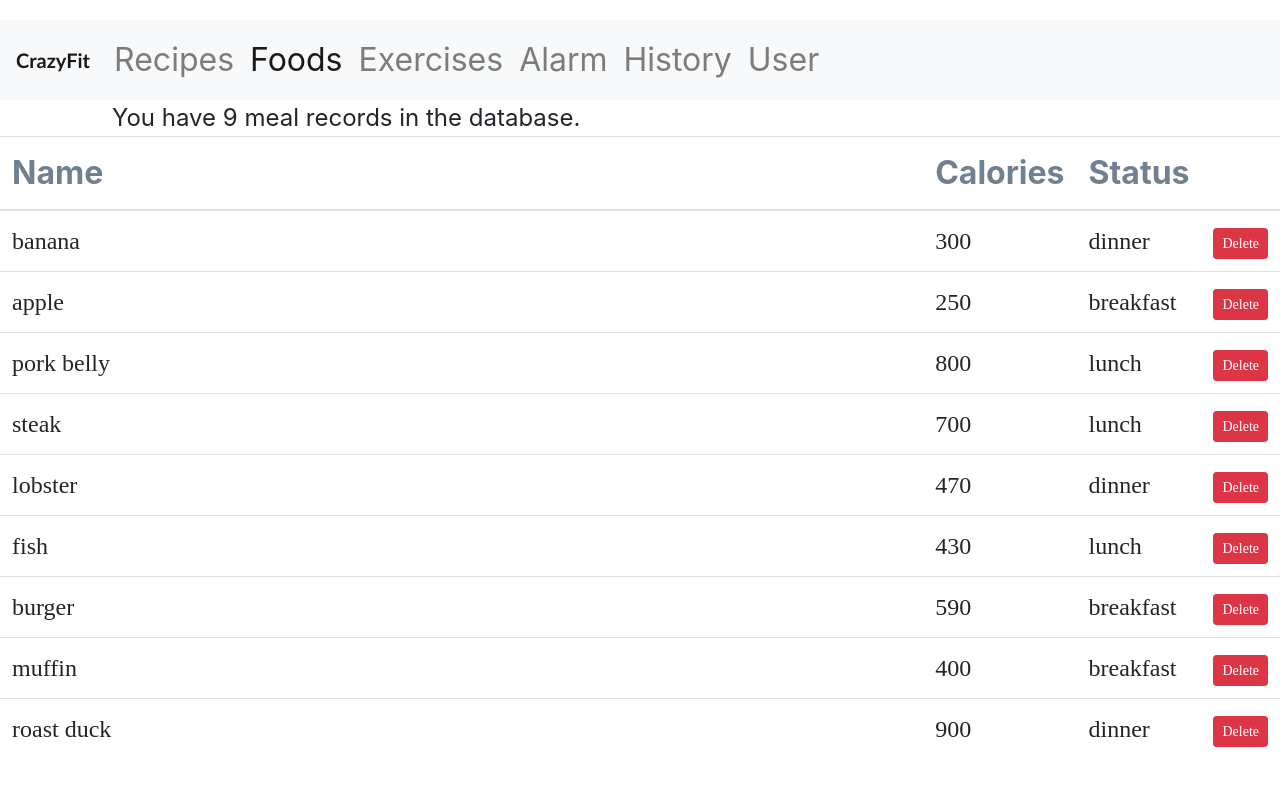
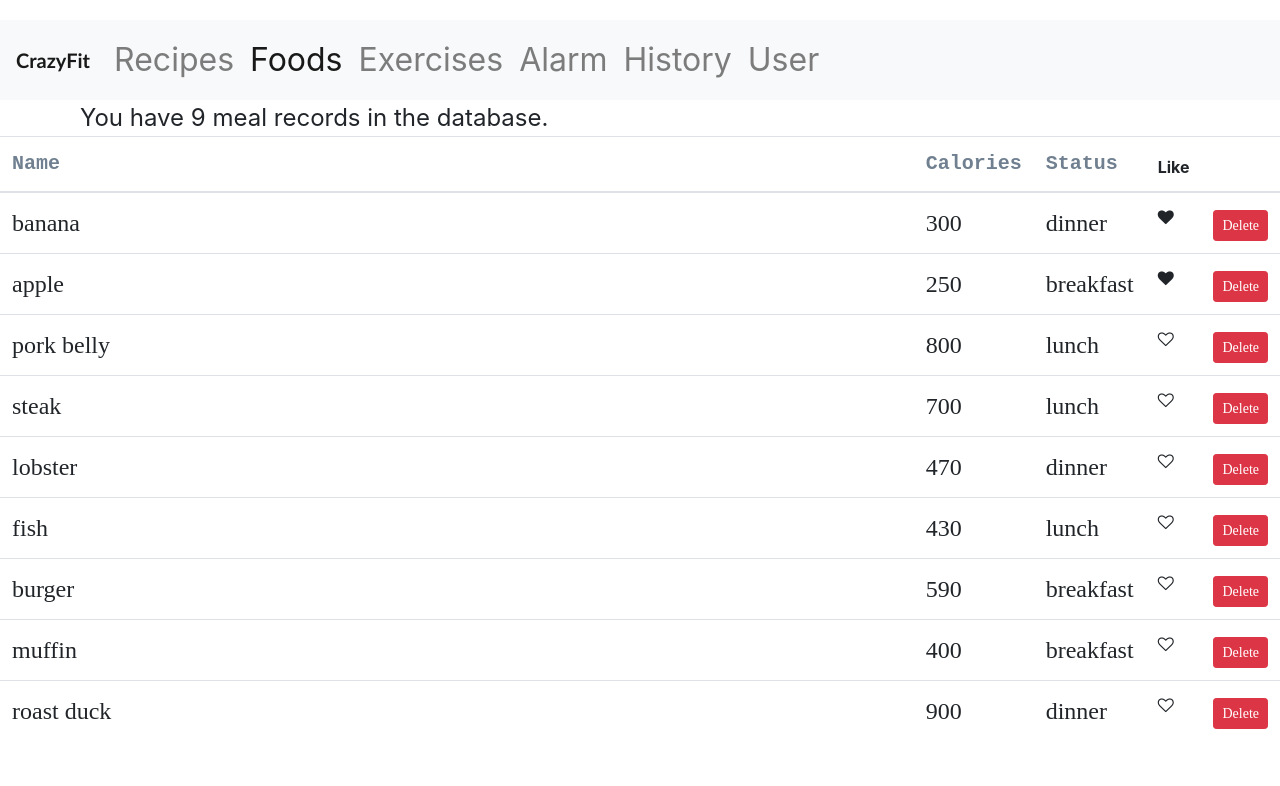
Before and after one commit to evegogogo/WebProject-React, a React (Create React App) app: page /foods in a window 1280 px wide. Shown: the top 786 px of the page. Built offline with nearby package versions, Linux system fonts and the light colour scheme.

Commit message:
favorite icon

```diff
--- a/src/App.css
+++ b/src/App.css
@@ -72,7 +72,7 @@
 }
 
 .note {
-  padding: 0 7rem;
+  padding: 0 5rem;
   margin: 0 auto;
   font-size: x-large;
 }
@@ -83,8 +83,8 @@
 }
 
 table .col-name {
-  font-size: xx-large;
-  font-family: -apple-system, BlinkMacSystemFont, 'Segoe UI', Roboto, Oxygen, Ubuntu, Cantarell, 'Open Sans', 'Helvetica Neue', sans-serif;
+  font-size: x-large;
+  font-family: monospace;
   color: slategrey;
 }
 
--- /dev/null
+++ b/src/components/like.jsx
@@ -0,0 +1,16 @@
+import React from 'react';
+
+const Like = props => {
+    let classes = "fa fa-heart";
+    if (!props.liked) classes += "-o";
+    return (
+        <i
+            onClick={props.onClick}
+            style={{cursor: "pointer"}}
+            className={classes}
+            aria-hidden="true"
+        />
+    );
+};
+
+export default Like;
--- a/src/foods.jsx
+++ b/src/foods.jsx
@@ -1,5 +1,6 @@
 import React, { Component } from "react";
 import { getFoods } from "./services/fakeFoodService";
+import Like from "./components/like";
 import "./App.css";
 
 class Foods extends Component {
@@ -10,7 +11,16 @@ class Foods extends Component {
   handleDelete = food => {
     const foods = this.state.foods.filter(f => f._id !== food._id);
     this.setState({ foods });
-  }
+  };
+
+
+  handleLike = (food) => {
+    const foods = [...this.state.foods];
+    const index = foods.indexOf(food);
+    foods[index] = {...foods[index]};
+    foods[index].liked = !foods[index].liked;
+    this.setState({ foods });
+  };
 
   render() {
 
@@ -28,6 +38,7 @@ class Foods extends Component {
               <th className="col-name">Name</th>
               <th className="col-name">Calories</th>
               <th className="col-name">Status</th>
+              <th>Like</th>
               <th></th>
             </tr>
           </thead>
@@ -37,6 +48,9 @@ class Foods extends Component {
                 <td className="col">{f.name}</td>
                 <td className="col">{f.calories}</td>
                 <td className="col">{f.status}</td>
+                <td>
+                  <Like liked={f.liked} onClick={() => this.handleLike(f)}/>
+                </td>
                 <td className="col"><button onClick={() => this.handleDelete(f)} className="btn btn-danger btn-sm">Delete</button></td>
               </tr>
             ))}
--- a/src/services/fakeFoodService.js
+++ b/src/services/fakeFoodService.js
@@ -3,13 +3,15 @@ const foods = [
     _id: "5b21ca3eeb7f6fbccd471815",
     name: "banana",
     calories: 300,
-    status: "dinner"
+    status: "dinner",
+    liked: true
   },
   {
     _id: "5b21ca3eeb7f6fbccd471816",
     name: "apple",
     calories: 250,
-    status: "breakfast"
+    status: "breakfast",
+    liked:true
   },
   {
     _id: "5b21ca3eeb7f6fbccd471817",
```
